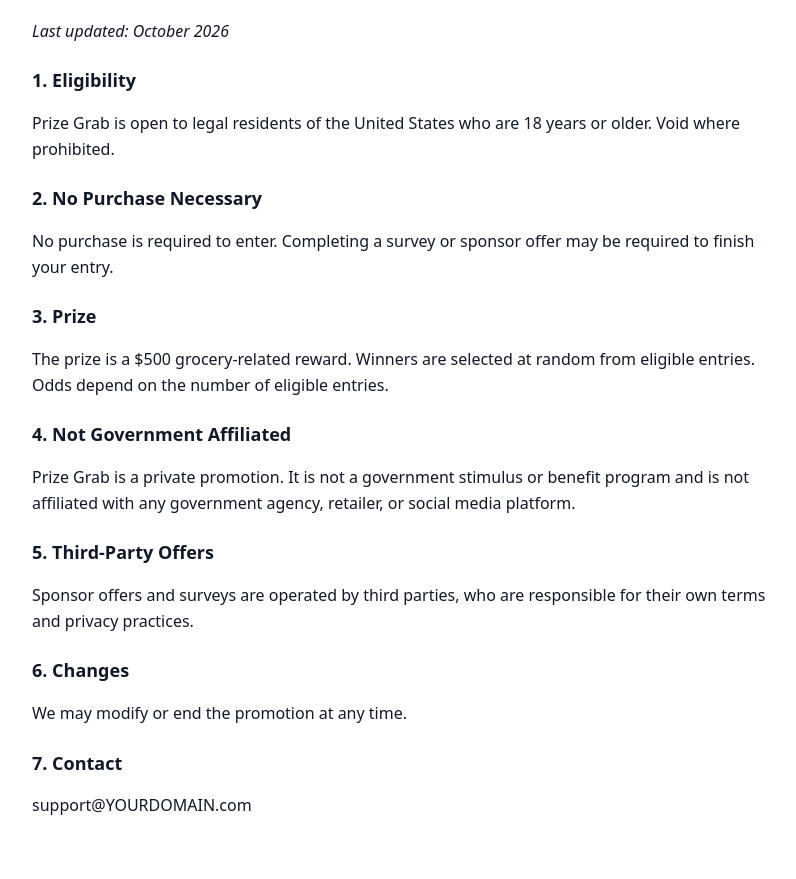
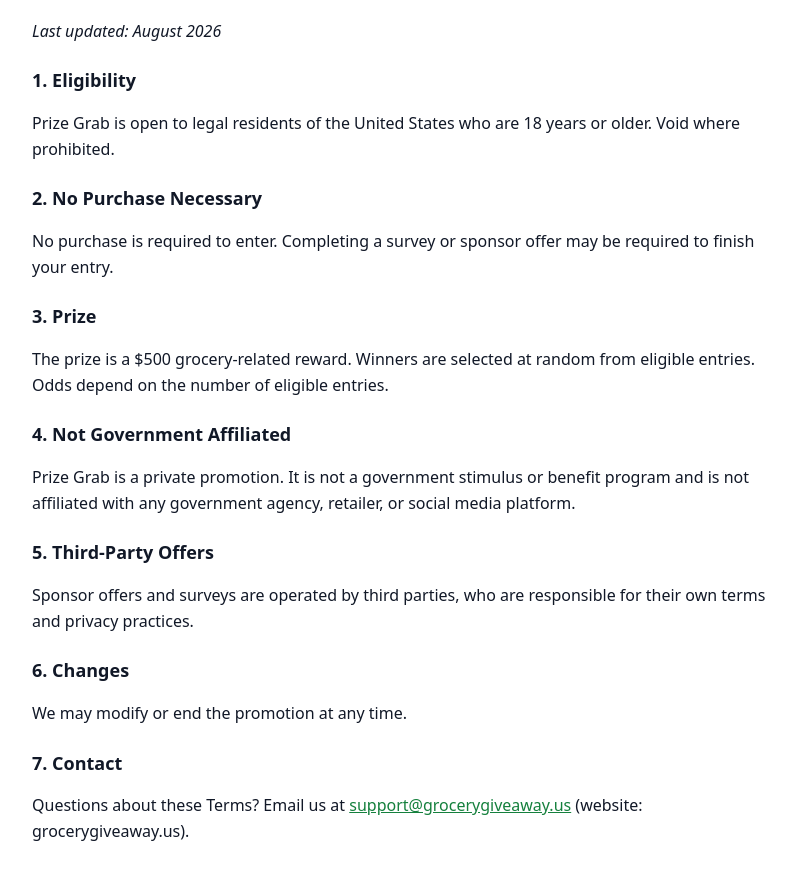
Before and after one commit to USA2026now/grocerygiveaway.us, a plain HTML site: page terms.html in a window 1280 px wide. Shown: the part 137-1016 px from the top of the page, without its empty margins (228-1024 px from the left). Before the commit the page ends 992 px from the top, so only its background shows below. Drawn offline with Linux system fonts and the light colour scheme.

Commit message:
Revise contact email and last updated date
Updated the last updated date and contact email in the terms and conditions.

```diff
--- a/terms.html
+++ b/terms.html
@@ -1,7 +1,7 @@
-<!DOCTYPE html><html lang="en-US"><head><meta charset="utf-8"><meta name="viewport" content="width=device-width,initial-scale=1"><title>Terms &amp; Conditions | Prize Grab</title><meta name="robots" content="index,follow"><style>body{font-family:system-ui,Arial,sans-serif;max-width:760px;margin:0 auto;padding:20px;line-height:1.6;color:#111827}h1{color:#15803d}h2{font-size:18px;margin-top:22px}a{color:#15803d}</style></head><body><p><a href="index.html">&larr; Back to Prize Grab</a></p><h1>Terms &amp; Conditions</h1><p><i>Last updated: October 2026</i></p><h2>1. Eligibility</h2><p>Prize Grab is open to legal residents of the United States who are 18 years or older. Void where prohibited.</p>
+<!DOCTYPE html><html lang="en-US"><head><meta charset="utf-8"><meta name="viewport" content="width=device-width,initial-scale=1"><title>Terms &amp; Conditions | Prize Grab</title><meta name="robots" content="index,follow"><style>body{font-family:system-ui,Arial,sans-serif;max-width:760px;margin:0 auto;padding:20px;line-height:1.6;color:#111827}h1{color:#15803d}h2{font-size:18px;margin-top:22px}a{color:#15803d}</style></head><body><p><a href="index.html">&larr; Back to Prize Grab</a></p><h1>Terms &amp; Conditions</h1><p><i>Last updated: August 2026</i></p><h2>1. Eligibility</h2><p>Prize Grab is open to legal residents of the United States who are 18 years or older. Void where prohibited.</p>
 <h2>2. No Purchase Necessary</h2><p>No purchase is required to enter. Completing a survey or sponsor offer may be required to finish your entry.</p>
 <h2>3. Prize</h2><p>The prize is a $500 grocery-related reward. Winners are selected at random from eligible entries. Odds depend on the number of eligible entries.</p>
 <h2>4. Not Government Affiliated</h2><p>Prize Grab is a private promotion. It is not a government stimulus or benefit program and is not affiliated with any government agency, retailer, or social media platform.</p>
 <h2>5. Third-Party Offers</h2><p>Sponsor offers and surveys are operated by third parties, who are responsible for their own terms and privacy practices.</p>
 <h2>6. Changes</h2><p>We may modify or end the promotion at any time.</p>
-<h2>7. Contact</h2><p>support@YOURDOMAIN.com</p></body></html>
+<h2>7. Contact</h2><p>Questions about these Terms? Email us at <a href="mailto:support@grocerygiveaway.us">support@grocerygiveaway.us</a> (website: grocerygiveaway.us).</p></body></html>
```
